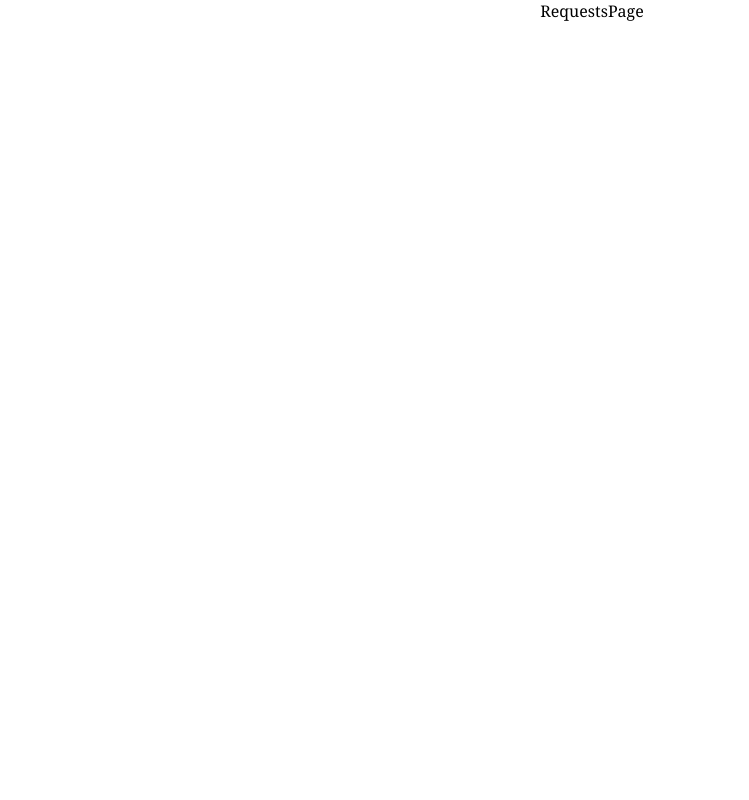
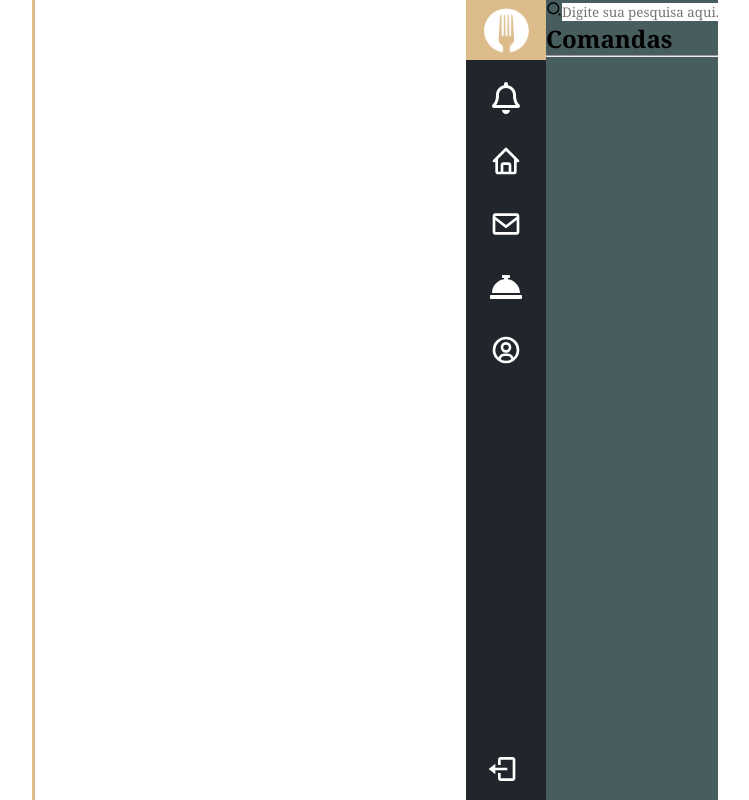
Before and after one commit to kevinaryeldev/cardapio-digital-capstone, a React (Create React App) app: page /admin/requests in a window 1280 px wide. Shown: the whole page, without its empty margins (48-797 px from the left). Built offline with nearby package versions, Linux system fonts and the light colour scheme.

Commit message:
style: structuring html

```diff
--- a/src/components/Menu/styles.js
+++ b/src/components/Menu/styles.js
@@ -76,5 +76,4 @@ export const LineDiv = styled.div`
   top:0;
 }
 `
-
 ;
--- a/src/pages/collaborator/admin/RequestsPage/index.jsx
+++ b/src/pages/collaborator/admin/RequestsPage/index.jsx
@@ -1,8 +1,34 @@
+import Menu from '../../../../components/Menu'
+import RequestCard from '../../../../components/RequestCard'
+import styled from 'styled-components'
+import {RiSearch2Line} from 'react-icons/ri'
+
+const Container = styled.main`
+background-color:var( --primary-color-50);
+height:100vh;
+display:flex;
+justify-content:space-between;
+`
+const BoxContent = styled.section`
+
+`
+const InputArea = styled.div`
+width:100%;
+`
 const RequestsPage = () => {
     return(
-        <div>
-            RequestsPage
-        </div>
+        <Container>
+            <Menu/>
+            <BoxContent>
+                <InputArea>
+                    <RiSearch2Line></RiSearch2Line>
+                    <input placeholder='Digite sua pesquisa aqui...'></input>
+                </InputArea>
+                <h2>Comandas</h2>
+                <hr></hr>
+                {/* <RequestCard/> */}
+            </BoxContent>
+        </Container>
     )
 }
 export default RequestsPage
```
